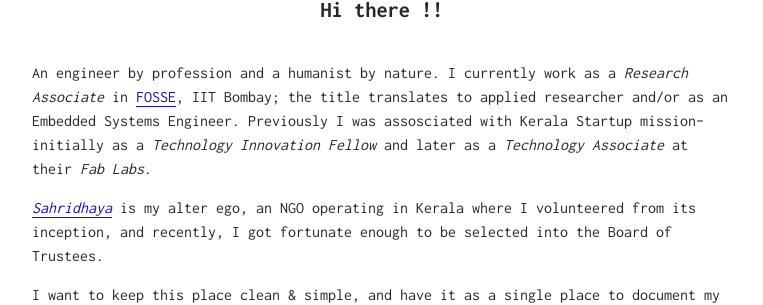
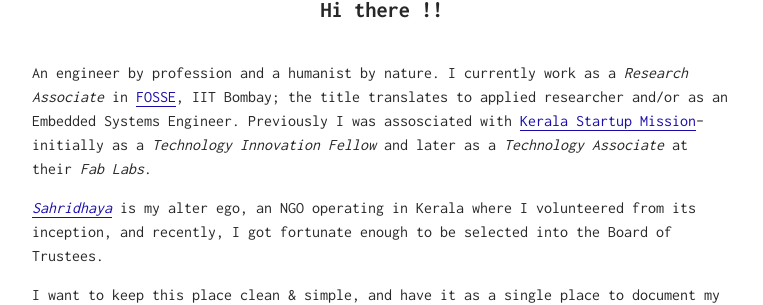
Before and after one commit to VishnuEaswaran/VishnuEaswaran.github.io, a Jekyll site: the page built from index.md, in a window 1280 px wide. Shown: the part 205-510 px from the top of the page, without its empty margins (258-1021 px from the left). Built offline with Jekyll 4.4.1, drawn with Linux system fonts in a browser that asks for light colours; part of the change alters nothing that is shown.

```diff
--- a/index.md
+++ b/index.md
@@ -15,7 +15,7 @@ layout: one
 
 ## Hi there !!
 
-An engineer by profession and a humanist by nature. I currently work as a *Research Associate* in [FOSSE](http://www.sahridhaya.org/), IIT Bombay; the title translates to applied researcher and/or as an Embedded Systems Engineer. Previously I was assosciated with Kerala Startup mission-- initially as a *Technology Innovation Fellow* and later as a *Technology Associate* at their *Fab Labs*.
+An engineer by profession and a humanist by nature. I currently work as a *Research Associate* in [FOSSE](http://www.sahridhaya.org/), IIT Bombay; the title translates to applied researcher and/or as an Embedded Systems Engineer. Previously I was assosciated with [Kerala Startup Mission](https://startupmission.kerala.gov.in/)-- initially as a *Technology Innovation Fellow* and later as a *Technology Associate* at their *Fab Labs*.
 
 [*Sahridhaya*](http://www.sahridhaya.org/) is my alter ego, an NGO operating in Kerala where I volunteered from its inception, and recently, I got fortunate enough to be selected into the Board of Trustees.
 
```
